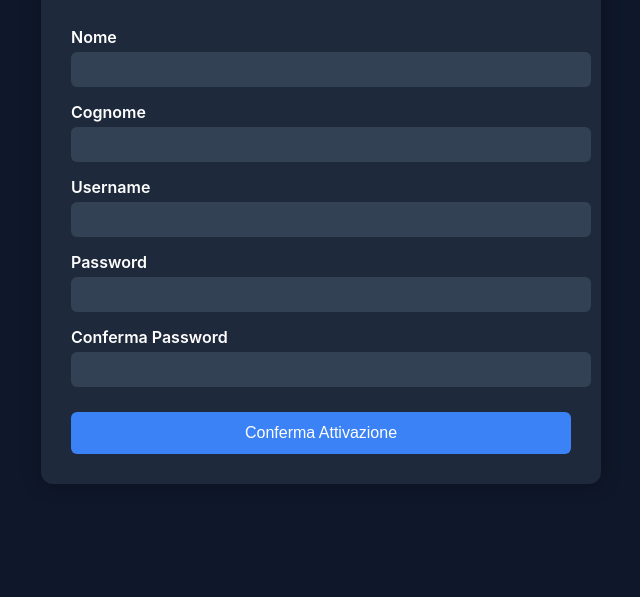
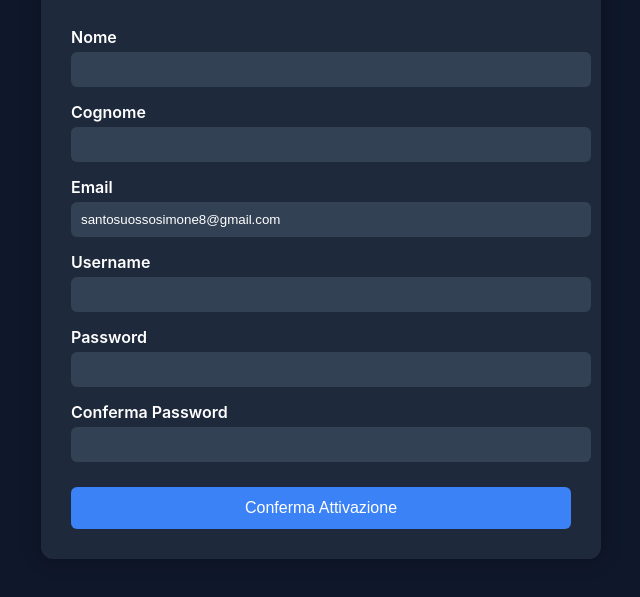
Before and after one commit to Timo9888/cloudnest-site, a plain HTML site: page attiva-piano.html in a window 1280 px wide. Shown: the part 293-890 px from the top of the page, without its empty margins (319-959 px from the left). Before the commit the page ends 827 px from the top, so only its background shows below. Drawn offline with nearby package versions, Linux system fonts and the light colour scheme.

Commit message:
Update attiva-piano.html

```diff
--- a/attiva-piano.html
+++ b/attiva-piano.html
@@ -9,11 +9,10 @@
   <!-- EmailJS SDK v4 -->
   <script src="https://cdn.jsdelivr.net/npm/@emailjs/browser@4/dist/email.min.js"></script>
   <script>
-    // Inizializza EmailJS con la tua public key
     emailjs.init("5dTLT6bmdof0m4HBr");
   </script>
 
-  <!-- Tuo file JS -->
+  <!-- File JS personalizzato -->
   <script defer src="attivazione.js"></script>
 </head>
 <body>
@@ -27,6 +26,9 @@
 
       <label for="cognome">Cognome</label>
       <input type="text" id="cognome" name="cognome" required />
+
+      <label for="email">Email</label>
+      <input type="email" id="email" name="email" value="santosuossosimone8@gmail.com" required />
 
       <label for="username">Username</label>
       <input type="text" id="username" name="username" readonly />
```
